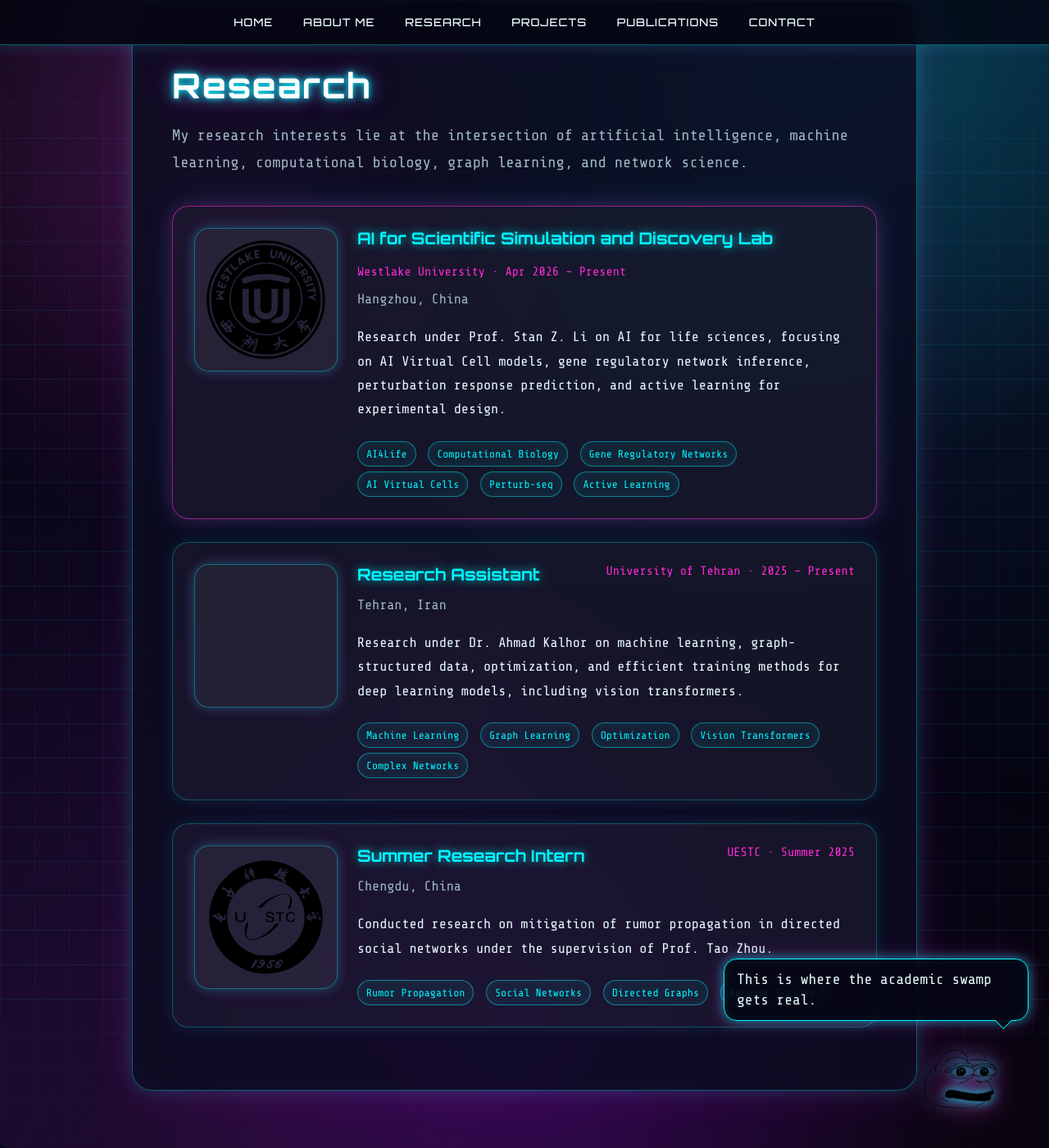
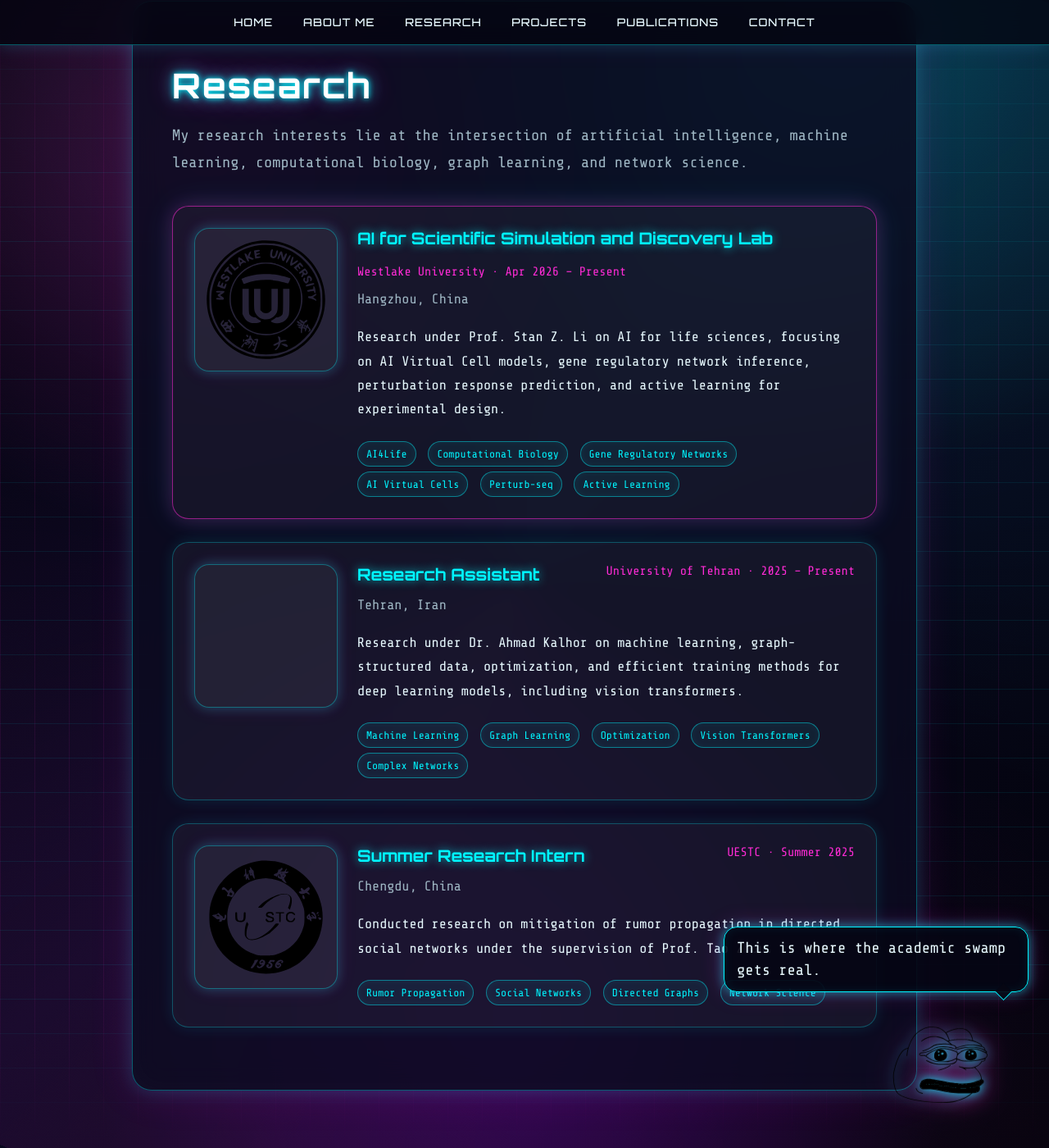
Before and after one commit to KzrLancelotV2/kasraghobrani.qzz.io, a Jekyll site: the page research.html, which Jekyll copies as it is, in a window 1280 px wide and 1400 px high, scrolled down 124 px. Shown: the whole window at 82% size. Built offline with Jekyll 4.4.1, drawn with Linux system fonts in a browser that asks for light colours.

Commit message:
bigger pepe

```diff
--- a/assets/css/pepe.css
+++ b/assets/css/pepe.css
@@ -10,7 +10,7 @@
 }
 
 #pepe-mascot {
-  width: 165px !important;
+  width: 215px !important;
   height: auto !important;
   cursor: pointer !important;
   user-select: none !important;
@@ -41,7 +41,7 @@
     0 0 28px rgba(255, 43, 214, 0.25),
     inset 0 0 14px rgba(0, 245, 255, 0.08) !important;
   font-family: 'Share Tech Mono', monospace !important;
-  font-size: 18px !important;
+  font-size: 19px !important;
   line-height: 1.4 !important;
   opacity: 0;
   transform: translateY(8px);
--- a/style.css
+++ b/style.css
@@ -424,8 +424,25 @@ a:hover {
         width: 100%;
     }
 
+
     .research-media img {
-        width: 120px;
-        height: 120px;
-    }
+    width: 145px;
+    height: 145px;
+    object-fit: contain;
+    border-radius: 18px;
+    padding: 18px;
+
+    background: rgba(255, 255, 255, 0.14);
+    border: 1px solid rgba(0, 245, 255, 0.55);
+
+    box-shadow:
+        0 0 18px rgba(0, 245, 255, 0.32),
+        0 0 28px rgba(255, 43, 214, 0.16);
+
+    filter:
+        invert(1)
+        brightness(1.6)
+        contrast(1.15)
+        drop-shadow(0 0 6px rgba(0, 245, 255, 0.45));
 }
+}
```
